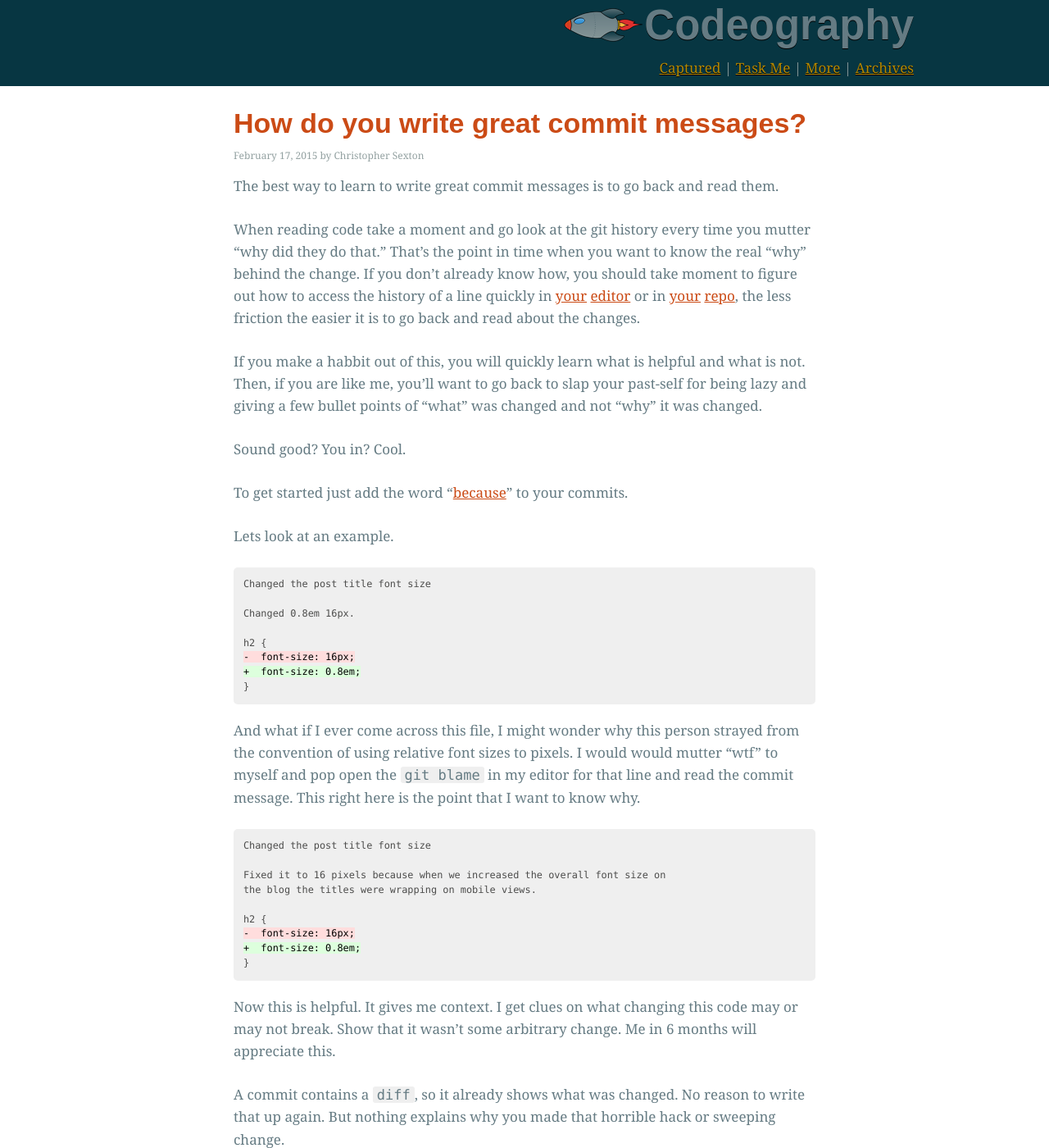
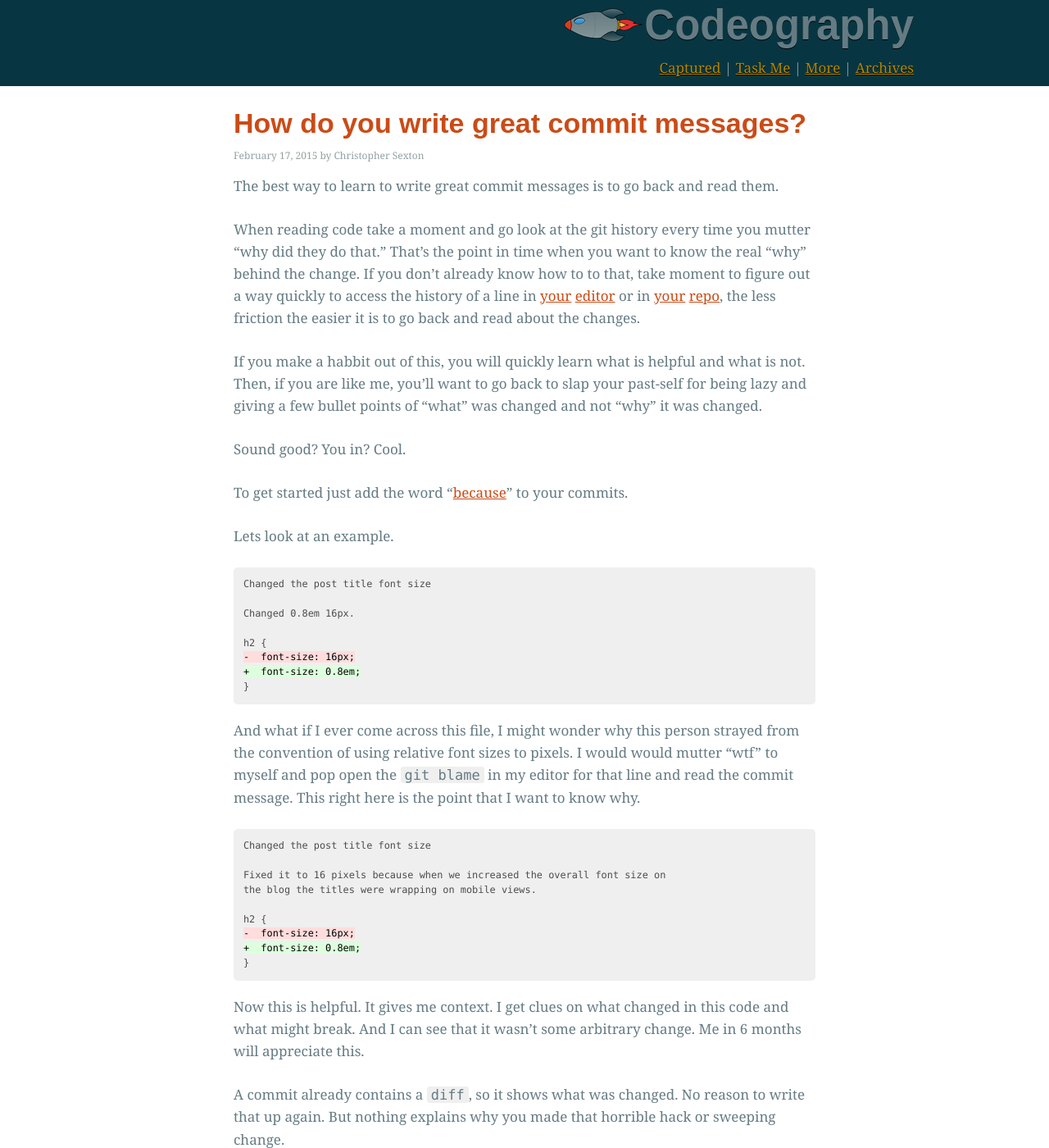
Before and after one commit to csexton/codeography.com, a Jekyll site: the page built from _posts/2015-02-17-great_commit_message.markdown, in a window 1280 px wide and 1400 px high. Shown: the whole window at 82% size. Built offline with Jekyll 4.4.1, drawn with Linux system fonts in a browser that asks for light colours; nearby versions of some CDN libraries; some web fonts are replaced; Markdown is read by kramdown in place of the engine named in the settings; comment, search, counter and statistics services are not loaded.

Commit message:
Edit for clarity

````diff
--- a/_posts/2015-02-17-great_commit_message.markdown
+++ b/_posts/2015-02-17-great_commit_message.markdown
@@ -6,7 +6,7 @@ date: 2015-02-17
 
 The best way to learn to write great commit messages is to go back and read them.
 
-When reading code take a moment and go look at the git history every time you mutter "why did they do that." That's the point in time when you want to know the real "why" behind the change. If you don't already know how, you should take moment to figure out how to access the history of a line quickly in [your](https://magit.github.io/) [editor](https://github.com/tpope/vim-fugitive) or in [your](https://github.com/blog/228-playing-the-blame-game) [repo](http://git-scm.com/docs/git-blame), the less friction the easier it is to go back and read about the changes.
+When reading code take a moment and go look at the git history every time you mutter "why did they do that." That's the point in time when you want to know the real "why" behind the change. If you don't already know how to to that, take moment to figure out a way quickly to access the history of a line in [your](https://magit.github.io/) [editor](https://github.com/tpope/vim-fugitive) or in [your](https://github.com/blog/228-playing-the-blame-game) [repo](http://git-scm.com/docs/git-blame), the less friction the easier it is to go back and read about the changes.
 
 If you make a habbit out of this, you will quickly learn what is helpful and what is not. Then, if you are like me, you'll want to go back to slap your past-self for being lazy and giving a few bullet points of "what" was changed and not "why" it was changed.
 
@@ -42,10 +42,9 @@ h2 {
 }
 ```
 
-Now this is helpful. It gives me context. I get clues on what changing this code may or may not break. Show that it wasn't some arbitrary change. Me in 6 months will appreciate this.
+Now this is helpful. It gives me context. I get clues on what changed in this code and what might break. And I can see that it wasn't some arbitrary change. Me in 6 months will appreciate this.
 
-
-A commit contains a `diff`, so it already shows what was changed. No reason to write that up again. But nothing explains why you made that horrible hack or sweeping change.
+A commit already contains a `diff`, so it shows what was changed. No reason to write that up again. But nothing explains why you made that horrible hack or sweeping change.
 
 Communicating the current reasoning to your future self is a super power.
 
````
